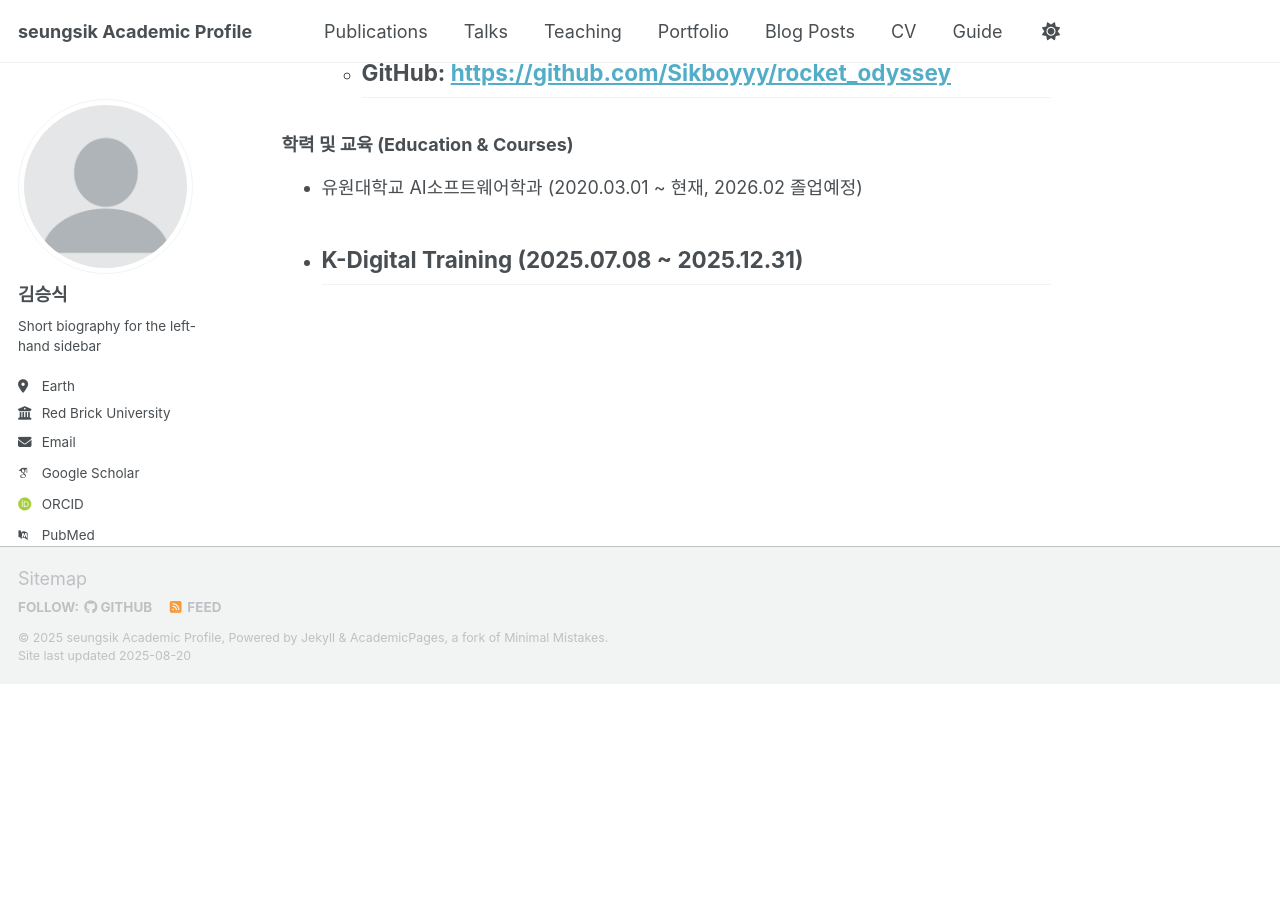
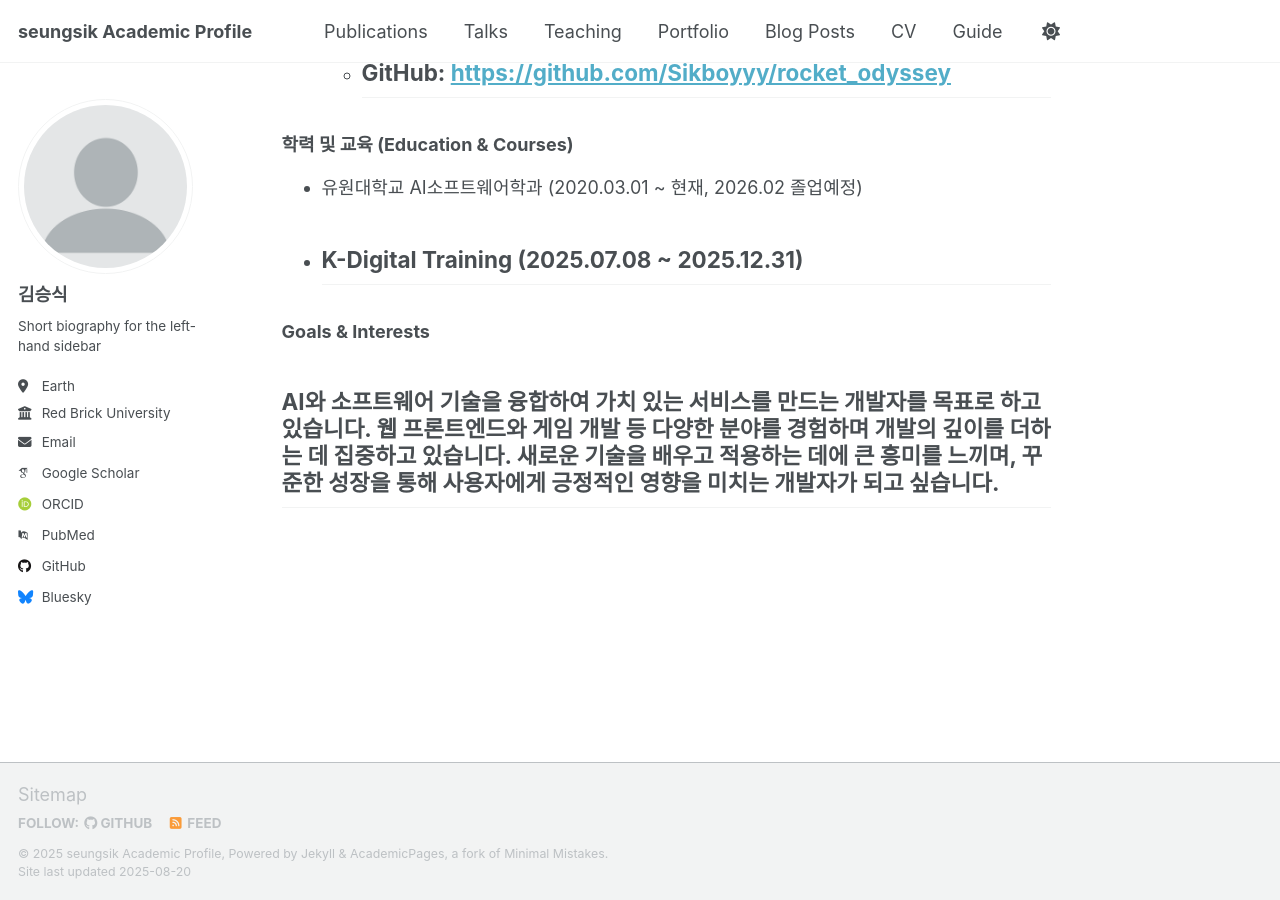
Before and after one commit to Sikboyyy/sikboyyy.github.io, a Jekyll site: the page built from _pages/about.md, in a window 1280 px wide and 900 px high, scrolled down 794 px. Built offline with Jekyll 4.4.1, drawn with Linux system fonts in a browser that asks for light colours; some web fonts are replaced; a script that is not in the unit is left out; before the commit the page ends 1478 px from its top, so only the background shows below that; some of the changed text lies outside the part shown.

Commit message:
feat: 포트폴리오 제목 변경 및 Goals 섹션 추가

```diff
--- a/_pages/about.md
+++ b/_pages/about.md
@@ -35,3 +35,8 @@ redirect_from:
 *   유원대학교 AI소프트웨어학과 (2020.03.01 ~ 현재, 2026.02 졸업예정)
 *   K-Digital Training (2025.07.08 ~ 2025.12.31)
 ---
+
+### Goals & Interests
+
+AI와 소프트웨어 기술을 융합하여 가치 있는 서비스를 만드는 개발자를 목표로 하고 있습니다. 웹 프론트엔드와 게임 개발 등 다양한 분야를 경험하며 개발의 깊이를 더하는 데 집중하고 있습니다. 새로운 기술을 배우고 적용하는 데에 큰 흥미를 느끼며, 꾸준한 성장을 통해 사용자에게 긍정적인 영향을 미치는 개발자가 되고 싶습니다.
+---
```
Also changed, not shown: other parts of _pages/about.md (+1 -1 lines).
